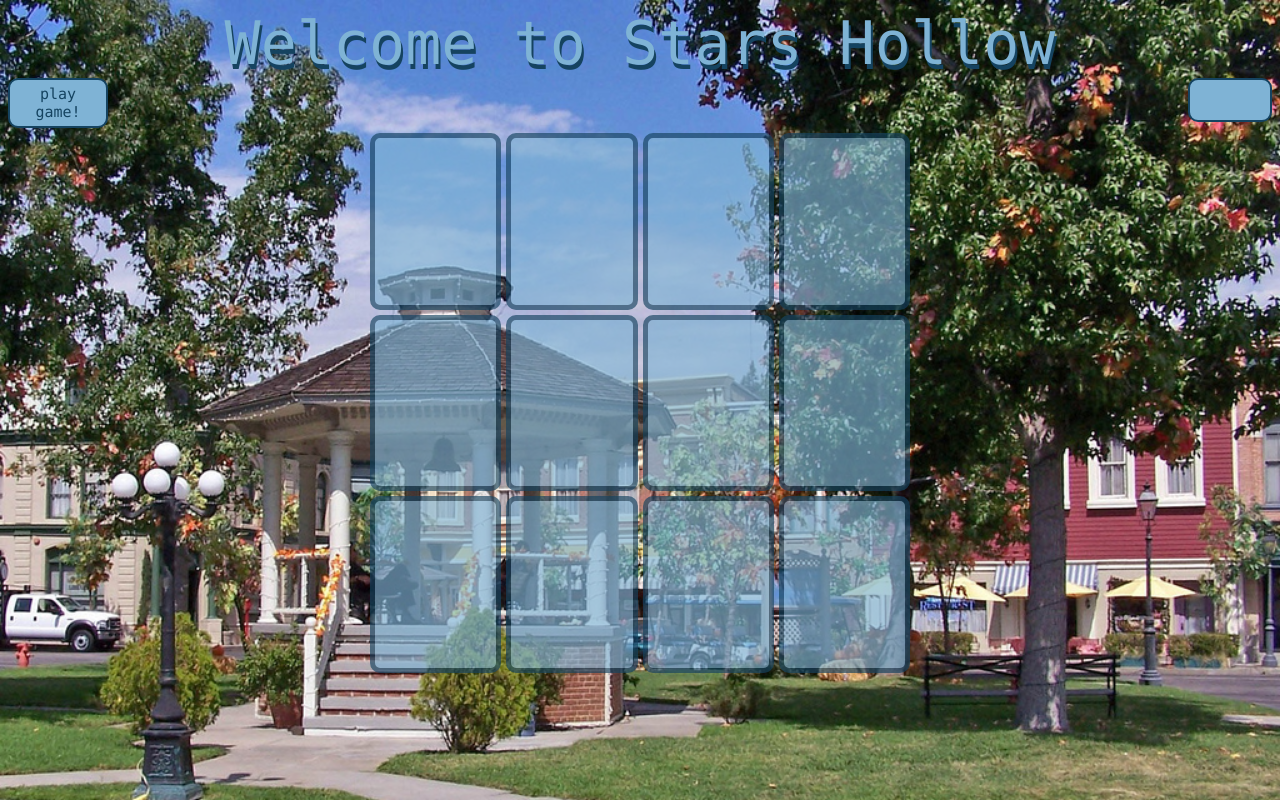
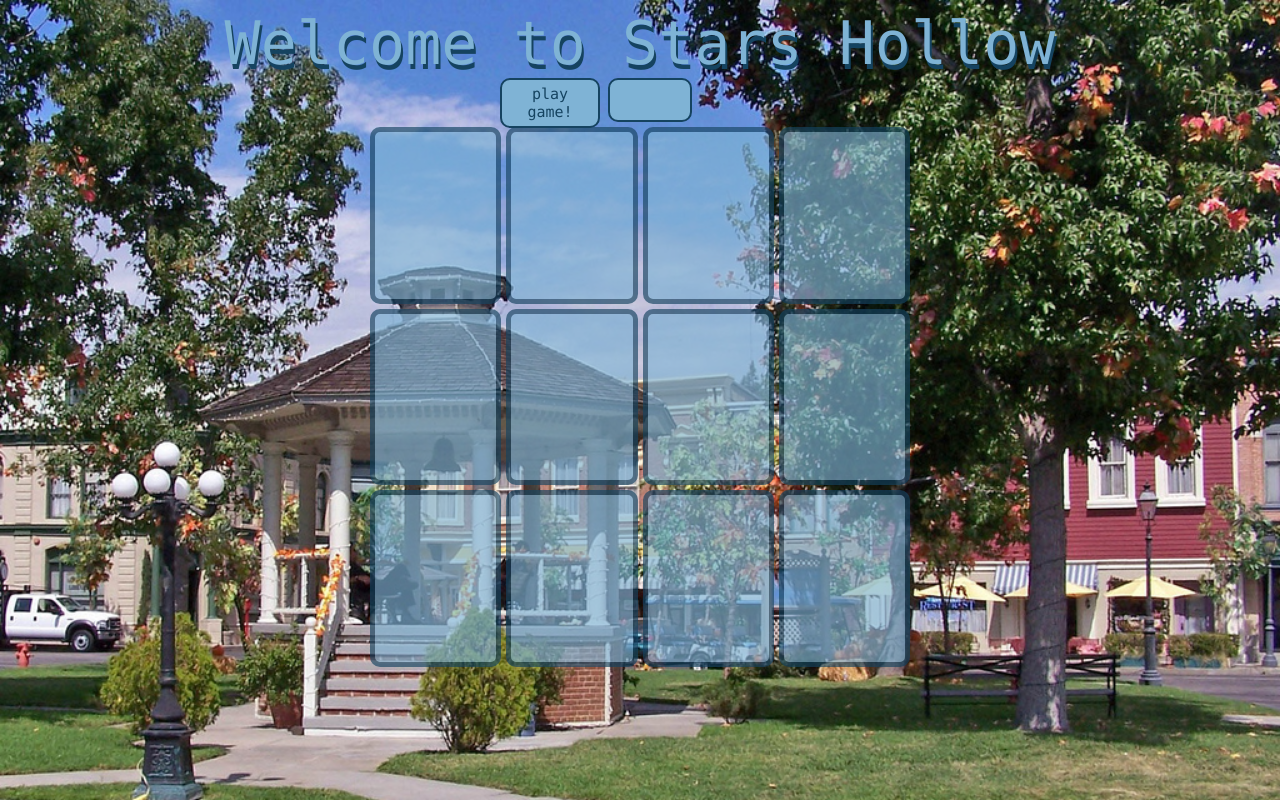
Before and after one commit to demetra2h/gg_memory_game, a plain HTML site: page index.html in a window 1280 px wide. Drawn offline with nearby package versions, Linux system fonts and the light colour scheme.

Commit message:
fixed button

```diff
--- a/css/style.css
+++ b/css/style.css
@@ -13,6 +13,7 @@ table {
   border-radius: 10px;
 }
 button {
+  position: absolute; left: 500px;
   background: #7FB3D5;
   color:#154360;
   height: 50px;
@@ -42,8 +43,7 @@ button {
   opacity: 0.65;
 }
 .yourClicks {
-  display: inline-block;
-  float: right;
+  position: relative; left: 600px;
   text-align: center;
   height: 40px;
   width: 80px;
```
Also changed, not shown: 1 other file.
